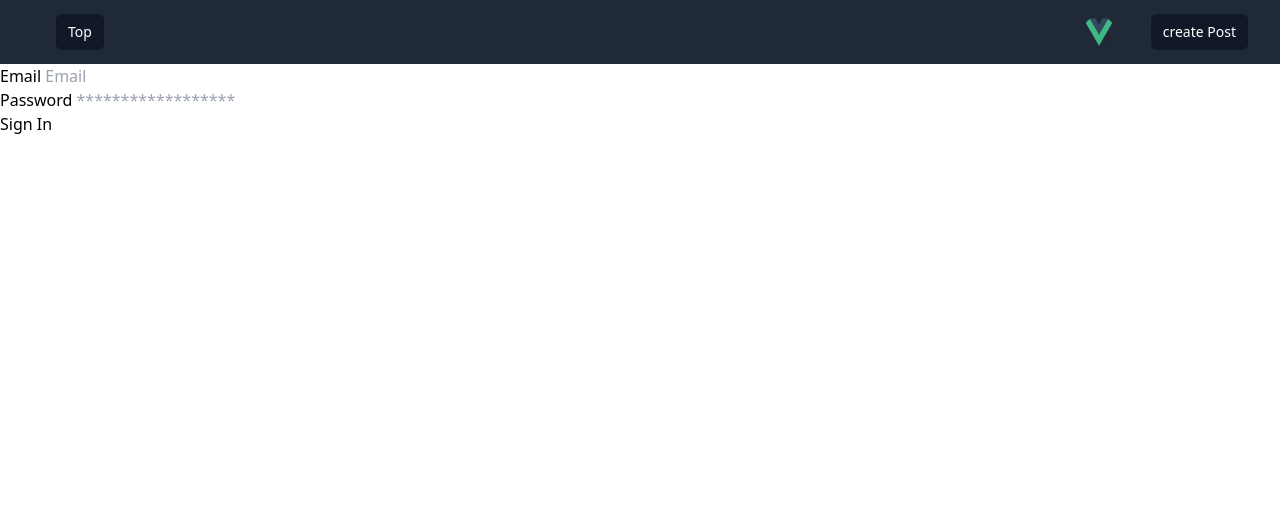
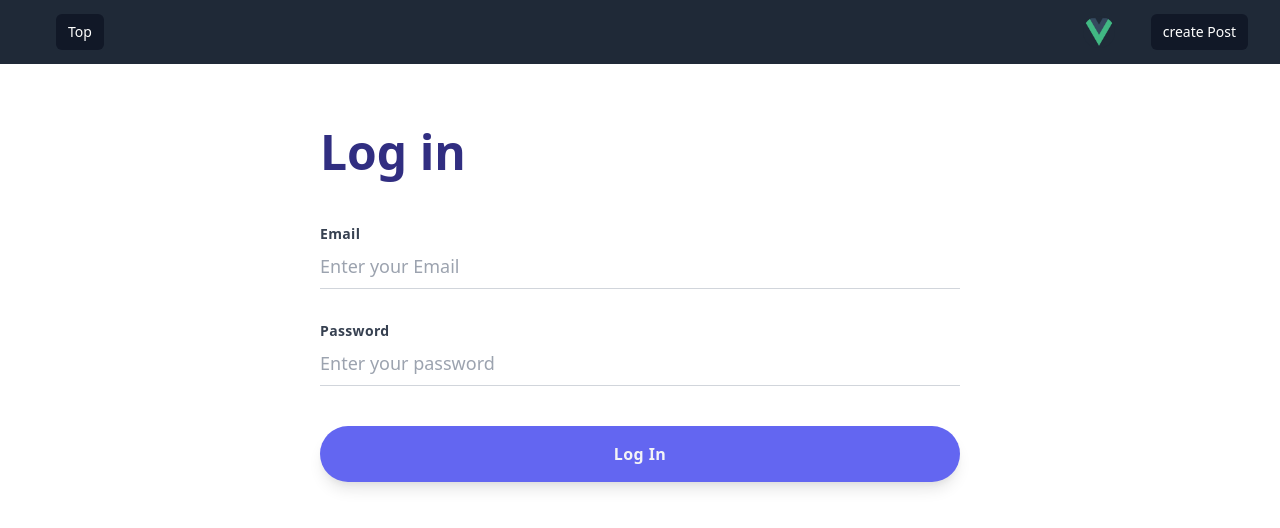
Before and after one commit to keisuke-koshikawa/vue-front, a Vue app: page /login in a window 1280 px wide. Shown: the top 528 px of the page. Built offline with nearby package versions, Linux system fonts and the light colour scheme; no server answers.

Commit message:
Update Login.vue

```diff
--- a/src/views/Login.vue
+++ b/src/views/Login.vue
@@ -1,19 +1,37 @@
 <template>
-  <div>
-    <label for="email">
-      Email
-    </label>
-    <input v-model="email" id="Email" type="text" placeholder="Email">
+  <div class="mt-16 px-16 mx-auto xl:max-w-3xl">
+    <h2 class="text-center text-4xl text-indigo-900 font-display font-semibold lg:text-left xl:text-5xl
+      xl:text-bold">
+      Log in
+    </h2>
+    <div class="mt-12">
+      <div class="mt-8">
+        <div class="flex justify-between items-center">
+          <div class="text-sm font-bold text-gray-700 tracking-wide">
+            Email
+          </div>
+        </div>
+        <input class="w-full text-lg py-2 border-b border-gray-300 focus:outline-none focus:border-indigo-500" v-model="email" type="email" placeholder="Enter your Email">
+      </div>
+      <div class="mt-8">
+        <div class="flex justify-between items-center">
+          <div class="text-sm font-bold text-gray-700 tracking-wide">
+            Password
+          </div>
+        </div>
+        <input class="w-full text-lg py-2 border-b border-gray-300 focus:outline-none focus:border-indigo-500" v-model="password" type="password" placeholder="Enter your password">
+      </div>
+      <div class="mt-10">
+        <button class="bg-indigo-500 text-gray-100 p-4 w-full rounded-full tracking-wide
+                       font-semibold font-display focus:outline-none focus:shadow-outline
+                       hover:bg-indigo-600 shadow-lg"
+                @click="handleLogin"
+        >
+          Log In
+        </button>
+      </div>
+    </div>
   </div>
-  <div>
-    <label for="password">
-      Password
-    </label>
-    <input v-model="password" id="password" type="password" placeholder="******************">
-  </div>
-  <button @click="handleLogin()">
-    Sign In
-  </button>
 </template>
 
 <script lang="ts">
```
